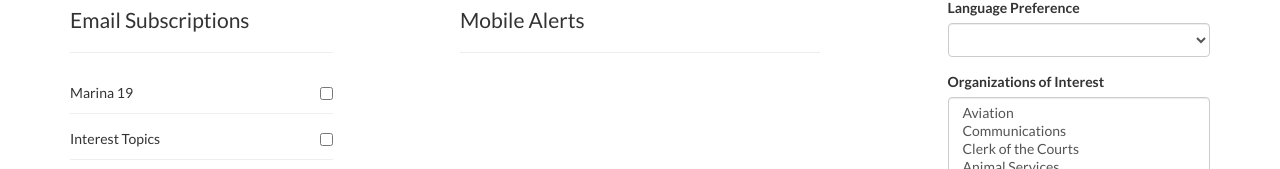
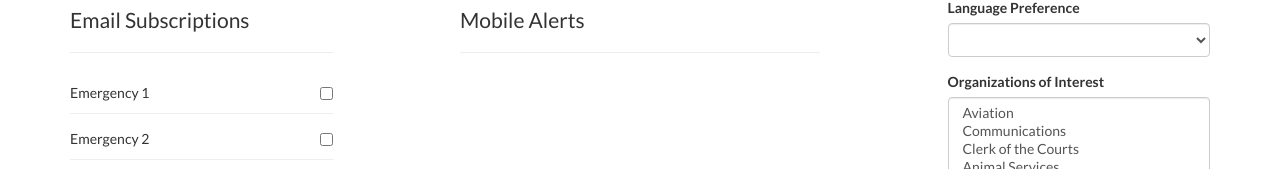
Before and after one commit to jrotero/user-registration-rc7, an Angular app: page / in a window 1280 px wide. Shown: the part 783-952 px from the top of the page. Built offline with nearby package versions, Linux system fonts and the light colour scheme.

Commit message:
cleaned up markup - added new component to user-registration component.

```diff
--- a/src/app/user-registration-form/user-registration-form.component.html
+++ b/src/app/user-registration-form/user-registration-form.component.html
@@ -185,10 +185,7 @@
 
         <div class="radio-pref">
 
-        <div class="checkbox" *ngFor="let alert of options.alerts">
-          <label>{{alert.label}} <input type="checkbox" value={{alert.id}}></label>
-        </div>
-
+        <checkbox-group formControlName="alerts" selectType="emergency"></checkbox-group>
 
         </div>
 
@@ -333,7 +330,6 @@
 
   </form>
 
-
 <hr class="section">
 
 <div class="row">
@@ -351,6 +347,4 @@
 </div>
 
 
-
-
 </div> <!-- /container -->
```
